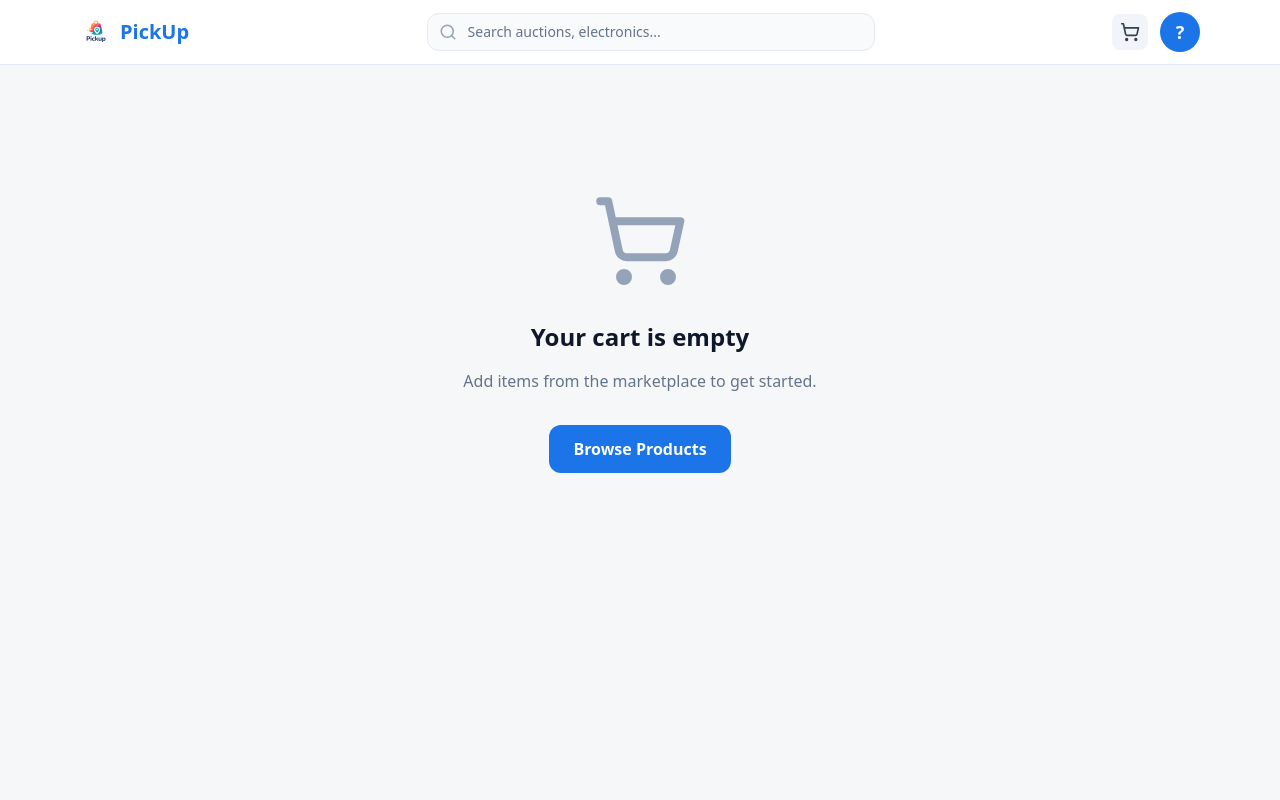
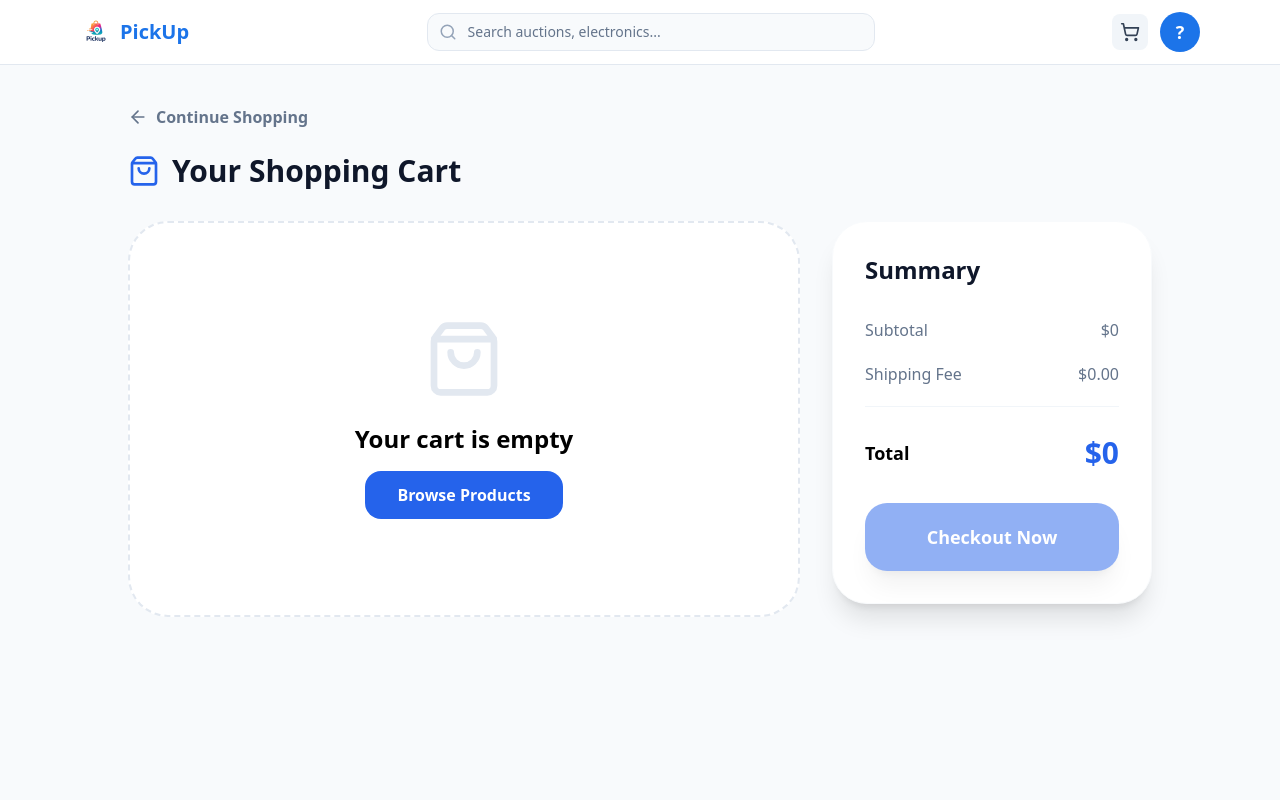
Before and after one commit to PickUp-Members/PickUp-Org, a React (Create React App) app in the folder frontend/: page /cart in a window 1280 px wide. Shown: the top 800 px of the page. Built offline with nearby package versions, Linux system fonts and the light colour scheme; sample sign-in values are in the browser's storage.

Commit message:
Add to cart & Checkout

```diff
--- a/frontend/package.json
+++ b/frontend/package.json
@@ -11,7 +11,7 @@
     "react": "^19.2.4",
     "react-dom": "^19.2.4",
     "react-router-dom": "^7.13.1",
-    "react-scripts": "5.0.1",
+    "react-scripts": "^5.0.1",
     "web-vitals": "^2.1.4"
   },
   "scripts": {
--- a/frontend/src/App.js
+++ b/frontend/src/App.js
@@ -13,6 +13,7 @@ import Home from './Pages/Buyer/Home';
 import ProductList from './Pages/Buyer/ProductList';
 import ProductDetail from './Pages/Buyer/ProductDetail';
 import Cart from './Pages/Buyer/Cart';
+import Checkout from './Pages/Buyer/Checkout';
 import OrderHistory from './Pages/Buyer/OrderHistory';
 
 // Seller Pages
@@ -57,6 +58,10 @@ function AppContent() {
           {/* Buyer */}
           <Route path="/profile" element={<RequireAuth><Profile /></RequireAuth>} />
           <Route path="/cart" element={<RequireAuth><Cart /></RequireAuth>} />
+
+
+          <Route path="/checkout" element={<RequireAuth><Checkout /></RequireAuth>} />
+
           <Route path="/orders" element={<RequireAuth><OrderHistory /></RequireAuth>} />
 
           {/* Seller */}
--- a/frontend/src/Context/CartContext.js
+++ b/frontend/src/Context/CartContext.js
@@ -1,5 +1,4 @@
 import React, { createContext, useContext, useState, useEffect, useCallback } from 'react';
-import { mockCartItems } from '../Utils/mockData';
 
 const CartContext = createContext();
 
@@ -16,9 +15,6 @@ export const CartProvider = ({ children }) => {
     const saved = localStorage.getItem('cart');
     if (saved) {
       setCartItems(JSON.parse(saved));
-    } else {
-      setCartItems(mockCartItems);
-      localStorage.setItem('cart', JSON.stringify(mockCartItems));
     }
   }, []);
 
@@ -26,18 +22,30 @@ export const CartProvider = ({ children }) => {
     localStorage.setItem('cart', JSON.stringify(cartItems));
   }, [cartItems]);
 
-  const addToCart = useCallback((productId, quantity = 1) => {
+  const addToCart = useCallback((product) => {
     setCartItems(prev => {
-      const existing = prev.find(item => item.productId === productId);
+      const existing = prev.find(item => item.productId === product.id);
+
       if (existing) {
         return prev.map(item =>
-          item.productId === productId
-            ? { ...item, quantity: item.quantity + quantity }
+          item.productId === product.id
+            ? { ...item, quantity: item.quantity + 1 }
             : item
         );
       }
-      return [...prev, { productId, quantity }];
+
+      return [...prev, {
+        productId: product.id,
+        title: product.title,
+        price: product.price || product.currentBid,
+        img: product.img,
+        quantity: 1
+      }];
     });
+  }, []);
+
+  const removeFromCart = useCallback((productId) => {
+    setCartItems(prev => prev.filter(item => item.productId !== productId));
   }, []);
 
   const updateQuantity = useCallback((productId, quantity) => {
@@ -47,17 +55,13 @@ export const CartProvider = ({ children }) => {
     setCartItems(prev => prev.map(item =>
       item.productId === productId ? { ...item, quantity } : item
     ));
-  }, []);
-
-  const removeFromCart = useCallback((productId) => {
-    setCartItems(prev => prev.filter(item => item.productId !== productId));
-  }, []);
+  }, [removeFromCart]);
 
   const clearCart = useCallback(() => {
     setCartItems([]);
   }, []);
 
-  const cartTotal = cartItems.reduce((total, item) => total + (item.quantity * 45000), 0); // Stub price
+  const cartTotal = cartItems.reduce((total, item) => total + (item.quantity * (item.price || 0)), 0);
 
   const value = {
     cartItems,
--- a/frontend/src/Pages/Buyer/Cart.js
+++ b/frontend/src/Pages/Buyer/Cart.js
@@ -1,137 +1,93 @@
 import React, { useState } from 'react';
-import { Link } from 'react-router-dom';
-import { useCart } from '../../Hooks/useCart';
-import { useAuth } from '../../Hooks/useAuth';
-import { formatLKR } from '../../Utils/formatters';
-import Button from '../../Components/Button';
-import { Trash2, Minus, Plus, ShoppingCart } from 'lucide-react';
-import { api } from '../../Services/api';
-import Modal from '../../Components/Modal';
+import { useNavigate, Link } from 'react-router-dom';
+import { useCart } from '../../Context/CartContext';
+import { ShoppingBag, Trash2, Plus, Minus, ArrowLeft, Loader2 } from 'lucide-react';
 
 const Cart = () => {
-  const { cartItems, updateQuantity, removeFromCart, clearCart, cartTotal, itemCount } = useCart();
-  const { user } = useAuth();
-  const [showConfirm, setShowConfirm] = useState(false);
-  const [loading, setLoading] = useState(false);
+  const navigate = useNavigate();
+  const { cartItems, updateQuantity, removeFromCart, cartTotal } = useCart();
+  const [isProcessing, setIsProcessing] = useState(false);
 
-  const handleCheckout = async () => {
-    if (!user) return;
-    setLoading(true);
-    // Mock API call
-    await api.placeOrder(cartItems, user.id);
-    clearCart();
-    setLoading(false);
+  const shipping = cartItems.length > 0 ? 15.00 : 0;
+  const total = cartTotal + shipping;
+
+  const handleCheckout = () => {
+    if (cartItems.length === 0) return;
+
+    setIsProcessing(true);
+    setTimeout(() => {
+      setIsProcessing(false);
+      navigate('/checkout');
+    }, 600);
   };
 
-  if (cartItems.length === 0) {
   return (
-      <div className="min-h-screen bg-[#f6f7f8] py-12">
-        <div className="max-w-4xl mx-auto px-4">
-          <div className="text-center py-20">
-            <ShoppingCart className="w-24 h-24 text-slate-400 mx-auto mb-8" />
-            <h2 className="text-2xl font-bold text-slate-900 mb-4">Your cart is empty</h2>
-            <p className="text-slate-500 mb-8 max-w-md mx-auto">
-              Add items from the marketplace to get started.
-            </p>
-            <Button as={Link} to="/products" size="lg">Browse Products</Button>
+    <div className="min-h-screen bg-slate-50 dark:bg-slate-900 pb-20 pt-10 px-4">
+      <div className="max-w-5xl mx-auto">
+        <button
+          onClick={() => navigate('/products')}
+          className="flex items-center gap-2 text-slate-500 hover:text-blue-600 mb-6 font-bold transition-all"
+        >
+          <ArrowLeft size={20} /> Continue Shopping
+        </button>
+
+        <h1 className="text-3xl font-black text-slate-900 dark:text-white mb-8 flex items-center gap-3">
+          <ShoppingBag className="text-blue-600" size={32} /> Your Shopping Cart
+        </h1>
+
+        <div className="grid grid-cols-1 lg:grid-cols-3 gap-8">
+          <div className="lg:col-span-2 space-y-4">
+            {cartItems.length > 0 ? (
+              cartItems.map(item => (
+                <div key={item.productId} className="bg-white dark:bg-slate-800 rounded-[25px] p-5 shadow-sm flex items-center gap-4 border border-slate-100 dark:border-slate-700">
+                  <img src={item.img} alt={item.title} className="w-24 h-24 object-cover rounded-2xl bg-slate-100" />
+                  <div className="flex-1">
+                    <h3 className="font-bold text-slate-900 dark:text-white line-clamp-1">{item.title}</h3>
+                    <div className="text-blue-600 font-black text-lg mt-1">${item.price?.toLocaleString()}</div>
+                  </div>
+                  <div className="flex flex-col items-end gap-3">
+                    <div className="flex items-center bg-slate-100 dark:bg-slate-700 rounded-xl p-1">
+                      <button onClick={() => updateQuantity(item.productId, item.quantity - 1)} className="p-1.5 dark:text-white hover:bg-white rounded-lg"><Minus size={16}/></button>
+                      <span className="px-4 font-black dark:text-white">{item.quantity}</span>
+                      <button onClick={() => updateQuantity(item.productId, item.quantity + 1)} className="p-1.5 dark:text-white hover:bg-white rounded-lg"><Plus size={16}/></button>
+                    </div>
+                    <button onClick={() => removeFromCart(item.productId)} className="text-red-400 hover:text-red-600 p-2"><Trash2 size={20} /></button>
                   </div>
                 </div>
+              ))
+            ) : (
+              <div className="text-center py-24 bg-white dark:bg-slate-800 rounded-[40px] border-2 border-dashed border-slate-200">
+                <ShoppingBag size={80} className="mx-auto text-slate-200 mb-6" />
+                <h2 className="text-2xl font-bold dark:text-white">Your cart is empty</h2>
+                <Link to="/products" className="bg-blue-600 text-white px-8 py-3 rounded-2xl font-bold hover:bg-blue-700 transition-all inline-block mt-4">Browse Products</Link>
               </div>
-    );
-  }
-
-  return (
-    <div className="min-h-screen bg-[#f6f7f8] py-12">
-      <div className="max-w-4xl mx-auto px-4 lg:px-20">
-        <div className="bg-white rounded-2xl shadow-xl overflow-hidden">
-          <div className="p-8 border-b border-slate-200">
-            <div className="flex items-center gap-2">
-              <ShoppingCart size={24} />
-              <h1 className="text-2xl font-bold">Shopping Cart</h1>
-              <span className="ml-auto bg-slate-100 text-slate-700 px-3 py-1 rounded-full text-sm font-bold">
-                {itemCount} items
-              </span>
-            </div>
+            )}
           </div>
 
-          <div className="divide-y divide-slate-100">
-            {cartItems.map(item => (
-              <div key={item.productId} className="p-6 hover:bg-slate-50">
-                <div className="flex gap-4">
-                  <div className="w-20 h-20 bg-slate-200 rounded-xl flex-shrink-0 flex items-center justify-center">
-                    P{item.productId}
-                  </div>
-                  <div className="flex-1 min-w-0">
-                    <h3 className="font-bold text-slate-900 truncate">Product {item.productId}</h3>
-                    <p className="text-slate-500 text-sm mb-4">Fixed Price Item</p>
-                    <div className="flex items-center gap-4">
-                      <div className="flex items-center bg-slate-100 rounded-lg p-2">
-                        <button
-                          className="p-1 hover:bg-slate-200 rounded"
-                          onClick={() => updateQuantity(item.productId, item.quantity - 1)}
-                        >
-                          <Minus size={16} />
-                        </button>
-                        <span className="mx-4 font-mono text-lg min-w-[3rem] text-center">{item.quantity}</span>
-                        <button
-                          className="p-1 hover:bg-slate-200 rounded"
-                          onClick={() => updateQuantity(item.productId, item.quantity + 1)}
-                        >
-                          <Plus size={16} />
-                        </button>
-                      </div>
-                      <div className="text-right flex-1">
-                        <div className="text-xl font-bold text-[#1c74e9]">
-                          LKR {(item.quantity * 45000).toLocaleString()}
-                        </div>
-                      </div>
+          <div className="lg:col-span-1">
+            <div className="bg-white dark:bg-slate-800 rounded-[35px] p-8 shadow-xl border border-slate-50 sticky top-10">
+              <h2 className="text-2xl font-black text-slate-900 dark:text-white mb-8">Summary</h2>
+              <div className="space-y-5 mb-8">
+                <div className="flex justify-between text-slate-500 font-medium"><span>Subtotal</span><span>${cartTotal.toLocaleString()}</span></div>
+                <div className="flex justify-between text-slate-500 font-medium"><span>Shipping Fee</span><span>${shipping.toFixed(2)}</span></div>
+                <div className="h-px bg-slate-100 dark:bg-slate-700 my-2"></div>
+                <div className="flex justify-between items-center pt-2">
+                  <span className="text-lg font-bold dark:text-white">Total</span>
+                  <span className="text-blue-600 text-3xl font-black">${total.toLocaleString()}</span>
                 </div>
               </div>
               <button
-                    onClick={() => removeFromCart(item.productId)}
-                    className="p-2 text-slate-400 hover:text-red-500 hover:bg-red-50 rounded-lg transition-colors self-start"
+                onClick={handleCheckout}
+                disabled={cartItems.length === 0 || isProcessing}
+                className="w-full bg-blue-600 text-white py-5 rounded-[22px] font-black text-lg hover:bg-blue-700 transition-all shadow-xl disabled:opacity-50 flex items-center justify-center gap-3"
               >
-                    <Trash2 size={18} />
+                {isProcessing ? <><Loader2 size={22} className="animate-spin" /> Processing...</> : "Checkout Now"}
               </button>
-                </div>
-              </div>
-            ))}
-          </div>
-
-          <div className="p-8 bg-slate-50 border-t border-slate-200">
-            <div className="flex flex-col sm:flex-row gap-4 items-start sm:items-center sm:justify-between">
-              <Button variant="ghost" onClick={() => setShowConfirm(true)} className="w-full sm:w-auto">
-                Clear Cart
-              </Button>
-              <div className="text-right w-full sm:w-auto">
-                <div className="text-2xl font-bold text-slate-900 mb-4">Total: {formatLKR(cartTotal)}</div>
-                <Button
-                  size="lg"
-                  className="w-full"
-                  onClick={handleCheckout}
-                  loading={loading}
-                  disabled={!user}
-                >
-                  {user ? 'Proceed to Checkout' : 'Login to Checkout'}
-                </Button>
             </div>
           </div>
         </div>
       </div>
     </div>
-
-      <Modal isOpen={showConfirm} onClose={() => setShowConfirm(false)} title="Clear Cart?">
-        <p className="text-slate-600 mb-4">This will remove all items from your cart. This action cannot be undone.</p>
-        <div className="flex gap-3">
-          <Button variant="danger" onClick={clearCart} className="flex-1">
-            Clear All
-          </Button>
-          <Button variant="secondary" onClick={() => setShowConfirm(false)} className="flex-1">
-            Cancel
-          </Button>
-        </div>
-      </Modal>
-    </div>
   );
 };
 
--- /dev/null
+++ b/frontend/src/Pages/Buyer/Checkout.js
@@ -0,0 +1,125 @@
+import React, { useState } from 'react';
+import { useNavigate } from 'react-router-dom';
+import { useCart } from '../../Context/CartContext';
+import { api } from '../../Services/api';
+import { ArrowLeft, CreditCard, Truck, CheckCircle, Loader2 } from 'lucide-react';
+
+const Checkout = () => {
+  const navigate = useNavigate();
+  const { cartItems, cartTotal, clearCart } = useCart();
+  const [isProcessing, setIsProcessing] = useState(false);
+  const [isOrdered, setIsOrdered] = useState(false);
+  const [orderId, setOrderId] = useState('');
+
+  const shipping = cartItems.length > 0 ? 15.00 : 0;
+  const total = cartTotal + shipping;
+
+  const handlePlaceOrder = async (e) => {
+    e.preventDefault();
+    setIsProcessing(true);
+
+    try {
+      const orderPayload = {
+        items: cartItems,
+        userId: "USER_123",
+        totalAmount: total,
+        shippingDetails: {
+           name: e.target[0].value,
+           email: e.target[1].value,
+           address: e.target[2].value
+        }
+      };
+
+      const response = await api.placeOrder(orderPayload);
+
+      if (response.success) {
+        setOrderId(response.orderId);
+        setIsOrdered(true);
+
+        setTimeout(() => {
+          clearCart();
+          navigate('/products');
+        }, 3500);
+      }
+    } catch (error) {
+      alert("Order placement failed. Please try again.");
+    } finally {
+      setIsProcessing(false);
+    }
+  };
+
+  if (isOrdered) {
+    return (
+      <div className="min-h-screen flex flex-col items-center justify-center bg-white p-4">
+        <div className="bg-green-50 p-10 rounded-[40px] flex flex-col items-center text-center shadow-xl border border-green-100">
+          <CheckCircle size={80} className="text-green-500 mb-4 animate-bounce" />
+          <h2 className="text-3xl font-black text-slate-900 mb-2">Order Successful!</h2>
+          <div className="bg-white px-4 py-2 rounded-full border border-green-200 text-green-700 font-bold text-sm mb-6">Order ID: {orderId}</div>
+          <p className="text-slate-400 text-sm animate-pulse">Redirecting you to the shop...</p>
+        </div>
+      </div>
+    );
+  }
+
+  return (
+    <div className="min-h-screen bg-slate-50 py-12 px-4">
+      <div className="max-w-5xl mx-auto">
+        <button onClick={() => navigate('/cart')} className="flex items-center gap-2 text-slate-500 mb-8 hover:text-blue-600 font-bold transition-all">
+          <ArrowLeft size={20} /> Back to Cart
+        </button>
+
+        <div className="grid grid-cols-1 lg:grid-cols-2 gap-10">
+          <div className="bg-white p-8 md:p-10 rounded-[35px] shadow-sm border border-slate-100">
+            <h2 className="text-2xl font-black mb-8 flex items-center gap-3">
+              <div className="bg-blue-100 p-2 rounded-xl text-blue-600"><Truck size={24} /></div> Shipping Details
+            </h2>
+            <form onSubmit={handlePlaceOrder} className="space-y-5">
+              <input type="text" placeholder="Full Name" required className="w-full p-4 rounded-2xl border border-slate-200 focus:ring-2 focus:ring-blue-600/20 outline-none" />
+              <input type="email" placeholder="Email Address" required className="w-full p-4 rounded-2xl border border-slate-200 focus:ring-2 focus:ring-blue-600/20 outline-none" />
+              <input type="text" placeholder="Delivery Address" required className="w-full p-4 rounded-2xl border border-slate-200 focus:ring-2 focus:ring-blue-600/20 outline-none" />
+              <div className="grid grid-cols-2 gap-4">
+                <input type="text" placeholder="City" required className="w-full p-4 rounded-2xl border border-slate-200 focus:ring-2 focus:ring-blue-600/20 outline-none" />
+                <input type="text" placeholder="Zip Code" required className="w-full p-4 rounded-2xl border border-slate-200 focus:ring-2 focus:ring-blue-600/20 outline-none" />
+              </div>
+
+              <h2 className="text-2xl font-black mt-10 mb-6 flex items-center gap-3">
+                <div className="bg-blue-100 p-2 rounded-xl text-blue-600"><CreditCard size={24} /></div> Payment
+              </h2>
+              <div className="p-5 border-2 border-blue-600 bg-blue-50 rounded-2xl flex items-center gap-4">
+                <div className="w-5 h-5 rounded-full border-4 border-blue-600 bg-white"></div>
+                <span className="font-bold text-slate-800">Cash on Delivery</span>
+              </div>
+
+              <button type="submit" disabled={isProcessing || cartItems.length === 0} className="w-full bg-blue-600 text-white py-5 rounded-[22px] font-black text-lg mt-8 hover:bg-blue-700 shadow-xl disabled:opacity-50 flex items-center justify-center gap-3">
+                {isProcessing ? <><Loader2 className="animate-spin" /> Processing...</> : `Confirm Order $${total.toLocaleString()}`}
+              </button>
+            </form>
+          </div>
+
+          <div className="bg-white p-8 md:p-10 rounded-[35px] shadow-sm border border-slate-100 h-fit sticky top-10">
+            <h2 className="text-2xl font-black mb-8">Order Summary</h2>
+            <div className="max-h-[300px] overflow-y-auto pr-2 space-y-4 mb-6">
+              {cartItems.map(item => (
+                <div key={item.productId} className="flex justify-between items-center gap-4">
+                  <div className="flex items-center gap-3">
+                    <img src={item.img} alt={item.title} className="w-12 h-12 object-cover rounded-lg" />
+                    <div>
+                      <p className="font-bold text-slate-800 text-sm line-clamp-1">{item.title}</p>
+                      <p className="text-slate-400 text-xs">Qty: {item.quantity}</p>
+                    </div>
+                  </div>
+                  <span className="font-bold text-slate-700 text-sm">${(item.price * item.quantity).toLocaleString()}</span>
+                </div>
+              ))}
+            </div>
+            <div className="border-t pt-6 text-2xl font-black text-blue-600 flex justify-between">
+              <span>Total</span><span>${total.toLocaleString()}</span>
+            </div>
+          </div>
+        </div>
+      </div>
+    </div>
+  );
+};
+
+export default Checkout;
```
Also changed, not shown: frontend/src/Components/Footer.js (+29 -3 lines), frontend/src/Components/ProductCard.js (+21 -3 lines), 1 other file (tests, documents, lock files or other folders). Lines whose indentation alone changed are shown as unchanged.
